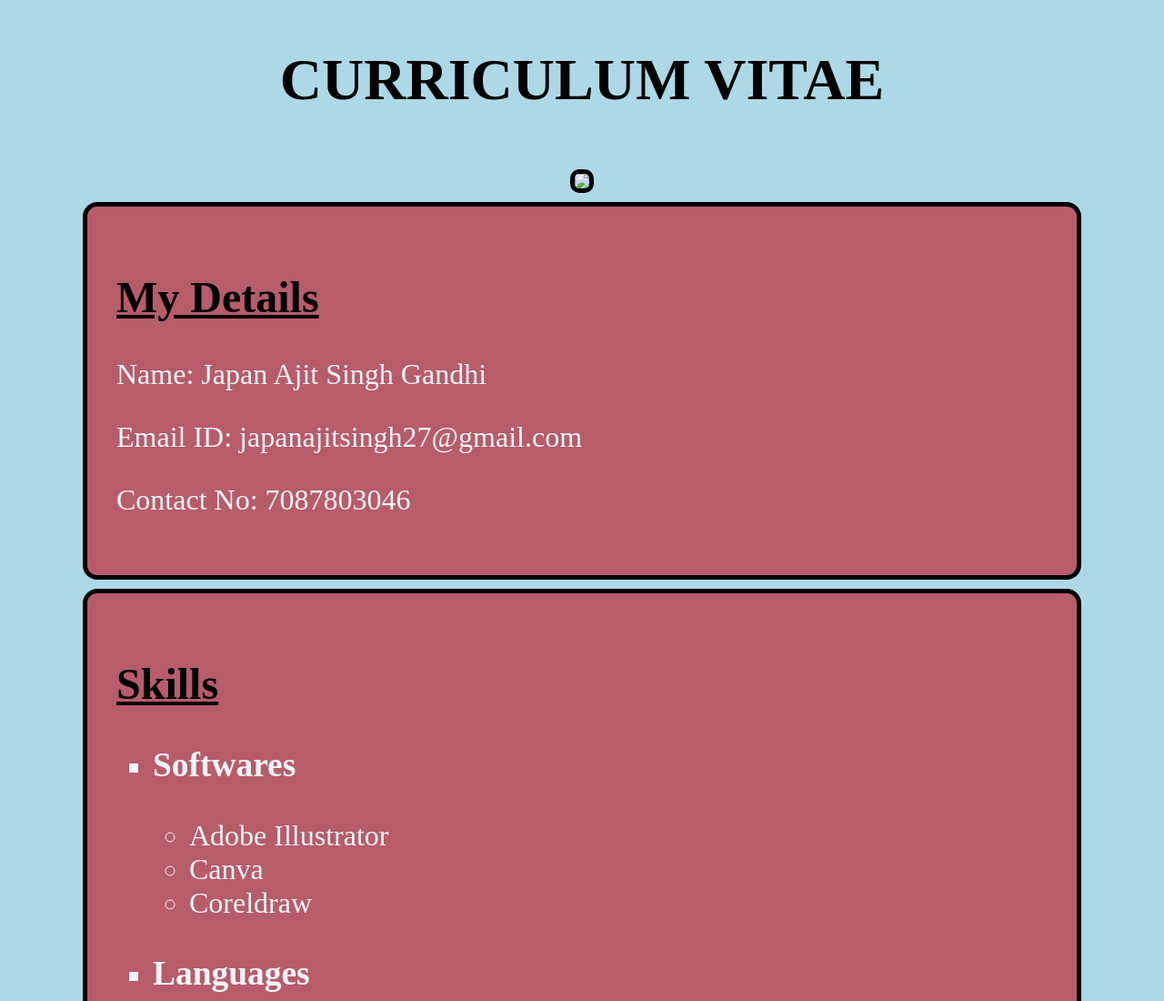
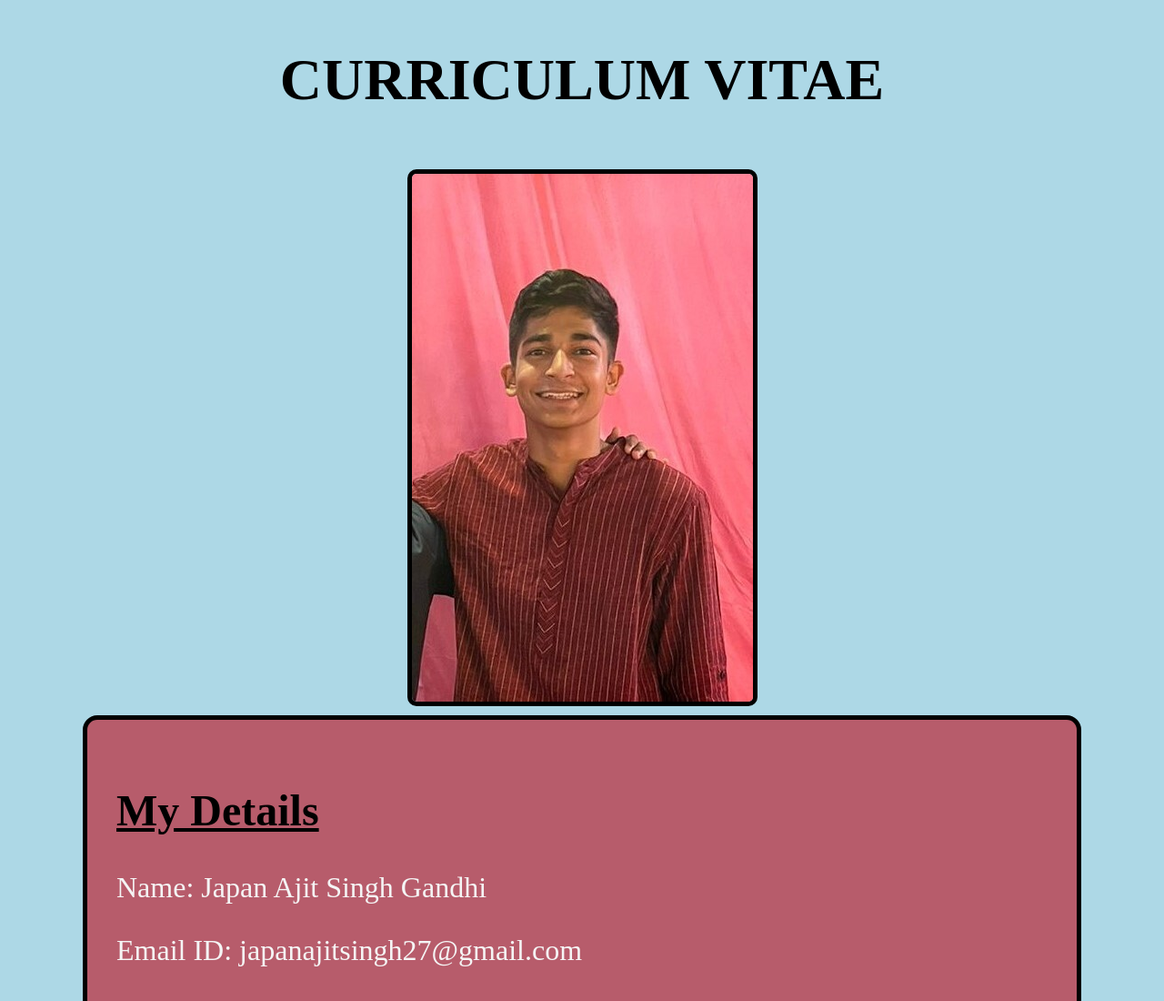
Before and after one commit to Japan-Gandhi/firstCV.github.io, a plain HTML site: page index.html in a window 1280 px wide. Shown: the top 1100 px of the page at 91% size. Drawn offline with Linux system fonts and the light colour scheme.

Commit message:
Update index.html

```diff
--- a/index.html
+++ b/index.html
@@ -42,7 +42,7 @@
 
 <body>
     <h1>CURRICULUM VITAE</h1><br>
-    <img src="Nutflex\CV image.jpg" class="image">
+    <img src="CV image.jpg" class="image">
 
 
 
```
